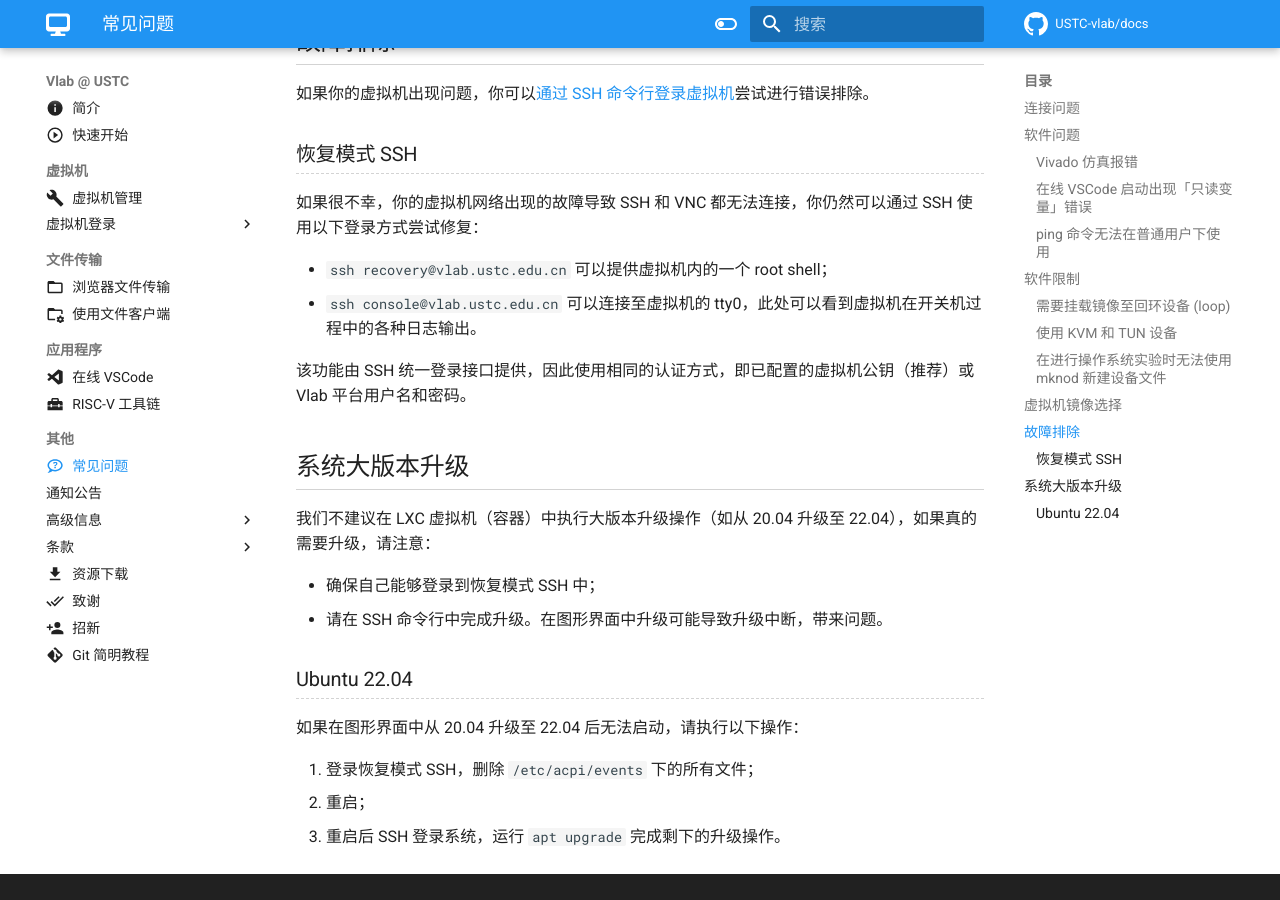
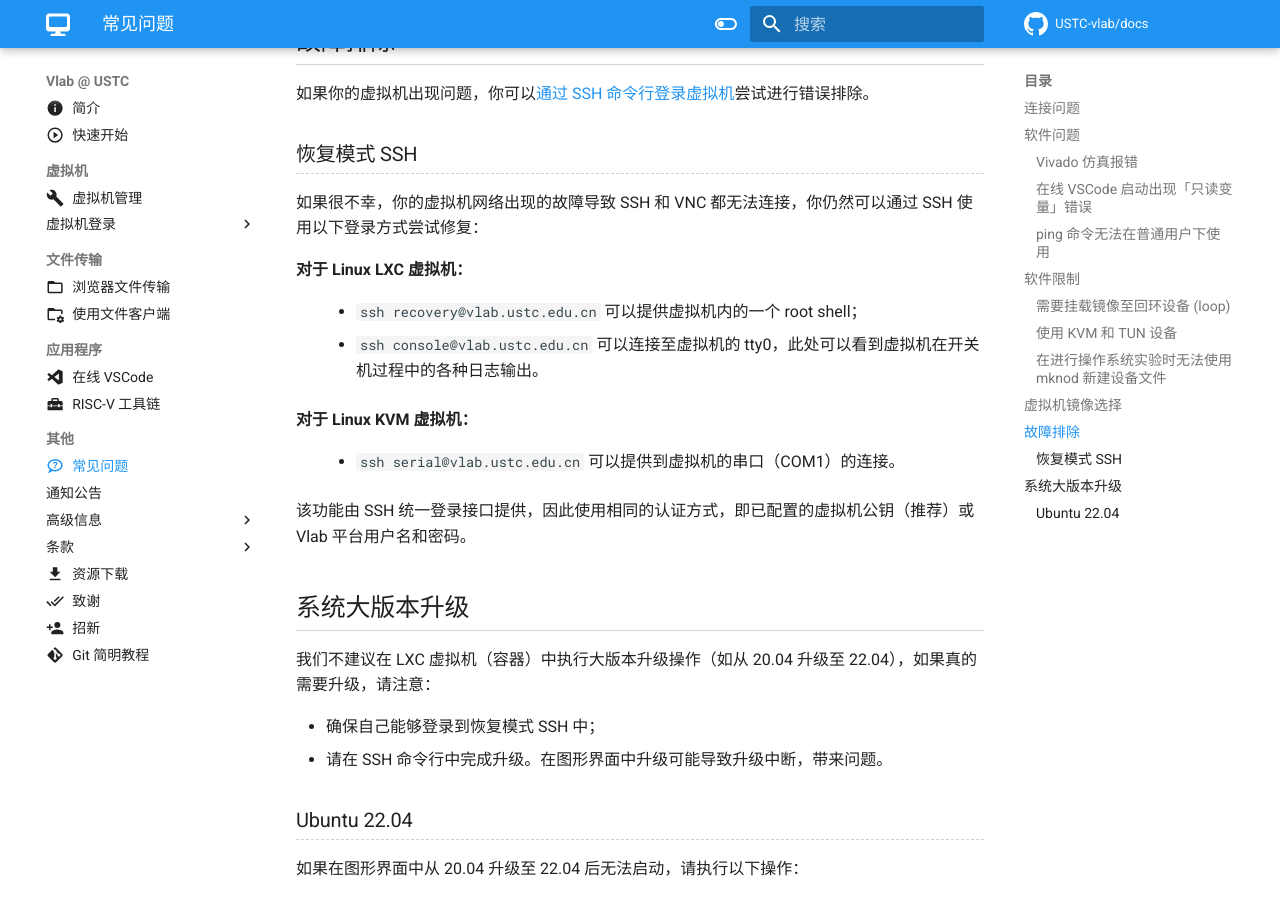
Before and after one commit to USTC-vlab/docs, an MkDocs documentation site: the page built from docs/faq.md, in a window 1280 px wide and 900 px high, scrolled down 5087 px. Built offline with MkDocs 1.6.1 and Material for MkDocs 9.7.7, drawn with Linux system fonts in a browser that asks for light colours; comment, search, counter and statistics services are not loaded.

Commit message:
faq: Add serial@sshpiper recovery method

```diff
--- a/docs/faq.md
+++ b/docs/faq.md
@@ -243,8 +243,14 @@ sudo qemu-system-x86_64 -cpu host -enable-kvm ...
 
 如果很不幸，你的虚拟机网络出现的故障导致 SSH 和 VNC 都无法连接，你仍然可以通过 SSH 使用以下登录方式尝试修复：
 
-- `ssh recovery@vlab.ustc.edu.cn` 可以提供虚拟机内的一个 root shell；
-- `ssh console@vlab.ustc.edu.cn` 可以连接至虚拟机的 tty0，此处可以看到虚拟机在开关机过程中的各种日志输出。
+对于 Linux LXC 虚拟机：
+
+:   - `ssh recovery@vlab.ustc.edu.cn` 可以提供虚拟机内的一个 root shell；
+    - `ssh console@vlab.ustc.edu.cn` 可以连接至虚拟机的 tty0，此处可以看到虚拟机在开关机过程中的各种日志输出。
+
+对于 Linux KVM 虚拟机：
+
+:   - `ssh serial@vlab.ustc.edu.cn` 可以提供到虚拟机的串口（COM1）的连接。
 
 该功能由 SSH 统一登录接口提供，因此使用相同的认证方式，即已配置的虚拟机公钥（推荐）或 Vlab 平台用户名和密码。
 
```
